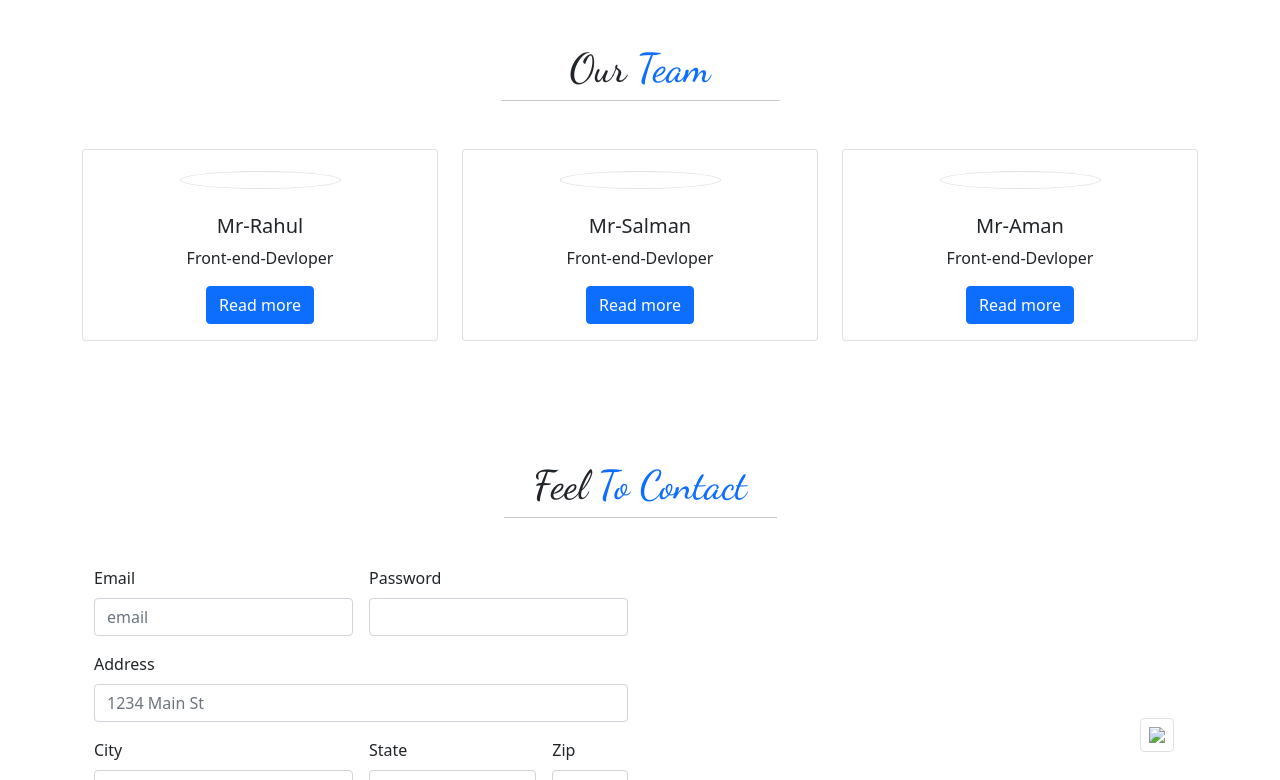
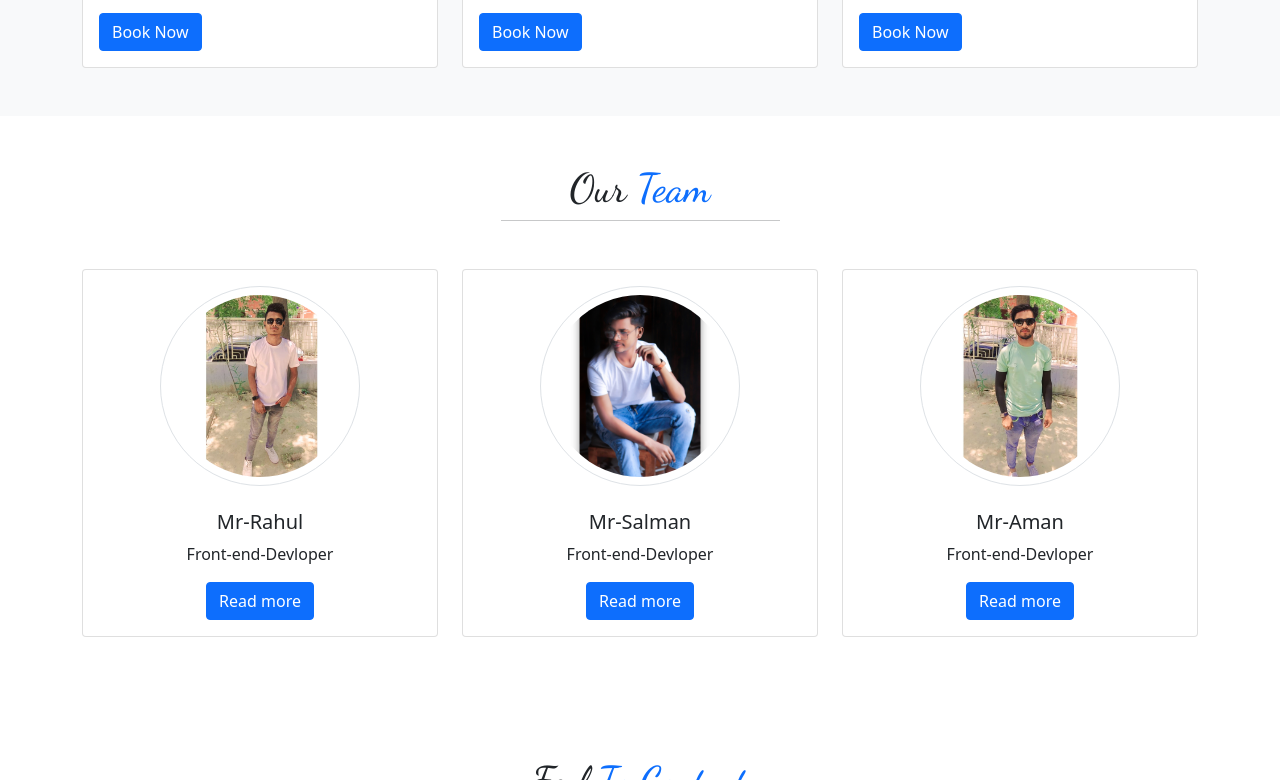
Before and after one commit to salmanansari0786/salman0786, a plain HTML site: page index.html in a window 1280 px wide. Shown: the part 2020-2800 px from the top of the page. Drawn offline with nearby package versions, Linux system fonts and the light colour scheme.

Commit message:
index.html

```diff
--- a/index.html
+++ b/index.html
@@ -158,7 +158,7 @@
         </div>
       </div>
       <div class="col-sm-12 col-md-6 col-lg-6 col-12">
-        <img class="pic" src="img/1690177094406.jpg" alt="w-25" height="500px">
+        <img class="pic" src="1690177094406.jpg" alt="w-25" height="500px">
         <h3>Salman <span class="text-primary">Ansari</span></h3>
       </div>
     </div>
@@ -248,31 +248,31 @@
         <div class="col-sm-12 col-md-4 col-lg-4 col-12">
           <div class="card">
             <div class="card-body">
-              <img src="img/rahul2.jpg" class="img-fluid rounded-circle border border-black p-2" alt="">
+              <img src="rahul2.jpg" class="img-fluid rounded-circle border border-black p-2" alt="">
               <h5 class="card-title mt-4">Mr-Rahul</h5>
               <p class="card-text">Front-end-Devloper</p>
-              <a href="img/Rahul.pdf" target="_blank" class="btn btn-primary">Read more</a>
+              <a href="Rahul.pdf" target="_blank" class="btn btn-primary">Read more</a>
             </div>
           </div>
         </div>
         <div class="col-sm-12 col-md-4 col-lg-4 col-12">
           <div class="card">
             <div class="card-body">
-              <img src="img/Picsart_23-04-06_16-20-02-413.jpg" class="img-fluid rounded-circle border border-black p-2"
+              <img src="Picsart_23-04-06_16-20-02-413.jpg" class="img-fluid rounded-circle border border-black p-2"
                 alt="">
               <h5 class="card-title mt-4">Mr-Salman</h5>
               <p class="card-text">Front-end-Devloper</p>
-              <a href="img/SALMAN CV.pdf" target="_blank" class="btn btn-primary">Read more</a>
+              <a href="SALMAN CV.pdf" target="_blank" class="btn btn-primary">Read more</a>
             </div>
           </div>
         </div>
         <div class="col-sm-12 col-md-4 col-lg-4 col-12">
           <div class="card">
             <div class="card-body">
-              <img src="img/aman.jpg" class="img-fluid rounded-circle border border-black p-2" alt="">
+              <img src="aman.jpg" class="img-fluid rounded-circle border border-black p-2" alt="">
               <h5 class="card-title mt-4"> Mr-Aman</h5>
               <p class="card-text">Front-end-Devloper</p>
-              <a href="img/aman cv.pdf" target="_blank" class="btn btn-primary">Read more</a>
+              <a href="aman cv.pdf" target="_blank" class="btn btn-primary">Read more</a>
             </div>
           </div>
         </div>
@@ -333,17 +333,11 @@
           </form>
         </div>
         <div class="col-sm-12 col col-md-6 col-lg-6 col-12 m-auto text-end p-4">
-          <img src="img/salman.jpg" class="img-fluid img-thumbnail p-2">
+          <img src="salman.jpg" class="img-fluid img-thumbnail p-2">
         </div>
       </div>
     </div>
   </section>
-
-  <!--div id="salman">
-    <a href="https://instagram.com/mr_salman_oo786?utm_source=qr&igshid=MzNlNGNkZWQ4Mg%3D%3D">Instagram</a>&nbsp;&nbsp;&nbsp;
-    <a href="https://www.facebook.com/profile.php?id=100023567280694">facebook</a>&nbsp;&nbsp;&nbsp;
-    <a href="https://www.linkedin.com/in/salman-ansari-320265262"> linkedin</a><br>&nbsp;&nbsp;&nbsp;
-  </div-->
   <footer>
     <div class="container-fluid bg-primary text-white p-2 text-center fs-3">
       <div id="salman" class="mg-4">
```
